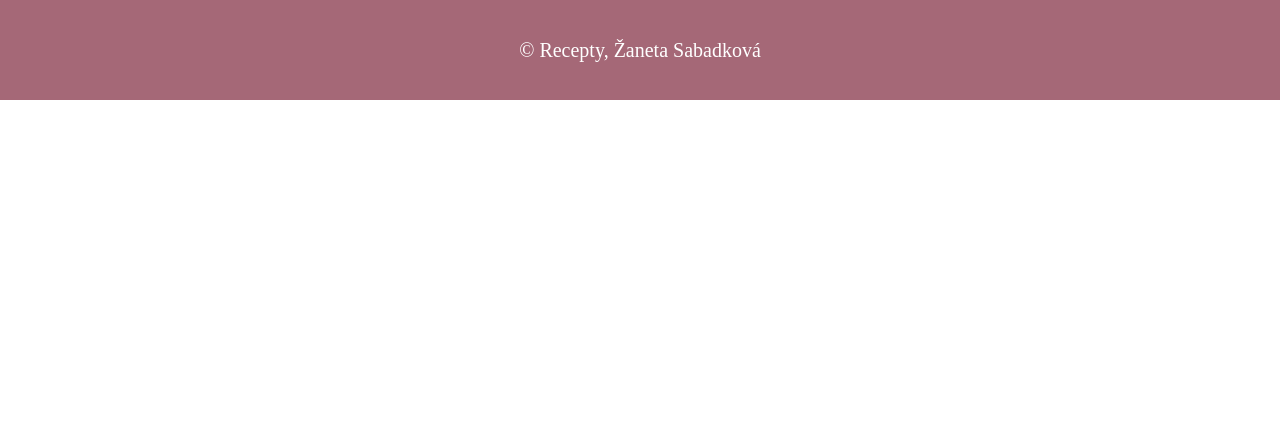
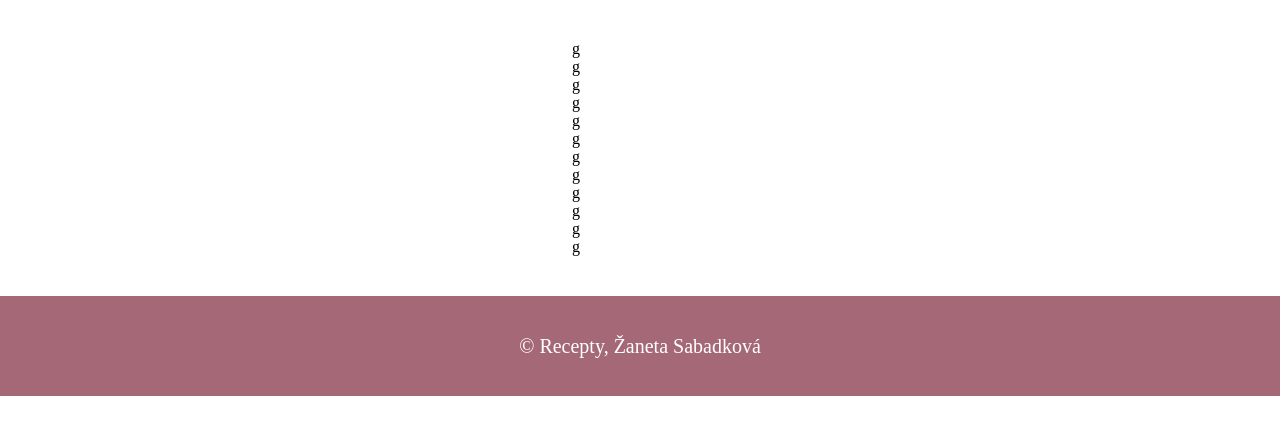
Before and after one commit to ZanetSabad/recepty, a PHP site: page /recipe.php?id=1 in a window 1280 px wide. Shown: the part 37-472 px from the top of the page. Run offline with PHP 8.4, Linux system fonts and the light colour scheme; tables that the repository leaves empty or names only in its code hold one stand-in row (values such as "Sample post"); data that the repository does not hold is empty; some web fonts are replaced.

Commit message:
lehké stylování a výpis receptu do stránky

```diff
--- a/breakfast.php
+++ b/breakfast.php
@@ -25,7 +25,7 @@
         <section class="main-heading">
             <h1>Snídaně</h1>
         </section>
-        <section class="recipe-list">
+        <section class="individually-recipe-list-">
             <?php if(empty($recipe)): ?>
                 <p>Žádný recept nebyl nalezen</p>
             <?php else: ?>
--- /dev/null
+++ b/css/recipe.css
@@ -0,0 +1,25 @@
+.recipe-list{
+    text-align: center;
+}
+
+.box{
+    display: flex;
+    justify-content: center;
+    margin: 40px;
+}
+
+.weight {
+    width: 10vw;
+    display: flex;
+    flex-direction: column;
+}
+
+.basis{
+    width: 10vw;
+    display: flex;
+    flex-direction: column;
+}
+
+.method{
+    margin-bottom: 20px;
+}
--- a/recipe.php
+++ b/recipe.php
@@ -7,6 +7,7 @@
 
     if( isset($_GET["id"]) and is_numeric($_GET["id"])) {
         $recipe = getRecipe($connection, $_GET["id"]);
+
     }
 
 ?>
@@ -18,6 +19,7 @@
     <meta name="viewport" content="width=device-width, initial-scale=1.0">
     <link rel="stylesheet" href="css/general.css">
     <link rel="stylesheet" href="css/footer.css">
+    <link rel="stylesheet" href="css/recipe.css">
     <title>Recept</title>
 </head>
 <body>
@@ -25,39 +27,42 @@
     <?php require "assets/header.php" ?>
 
     <main>
-        <section>
+        <section class="recipe-list">
             <?php if($recipe === NULL): ?>
                 <p>Recept neexistuje</p>
             <?php else : ?>
-                <div class="box-one">
-                    <h2><?= $recipe["name"] ?></h2>
-                    <p><?= $recipe["weight"] ?></p>
-                    <p><?= $recipe["basis"] ?></p>
-                    <p><?= $recipe["weight1"] ?></p>
-                    <p><?= $recipe["basis1"] ?></p>
-                    <p><?= $recipe["weight2"] ?></p>
-                    <p><?= $recipe["basis2"] ?></p>
-                    <p><?= $recipe["weight3"] ?></p>
-                    <p><?= $recipe["basis3"] ?></p>
-                    <p><?= $recipe["weight4"] ?></p>
-                    <p><?= $recipe["basis4"] ?></p>
-                    <p><?= $recipe["weight5"] ?></p>
-                    <p><?= $recipe["basis5"] ?></p>
-                </div>
-                <div class="box-two">
-                    <p><?= $recipe["weight6"] ?></p>
-                    <p><?= $recipe["basis6"] ?></p>
-                    <p><?= $recipe["weight7"] ?></p>
-                    <p><?= $recipe["basis7"] ?></p>
-                    <p><?= $recipe["weight8"] ?></p>
-                    <p><?= $recipe["basis8"] ?></p>
-                    <p><?= $recipe["weight9"] ?></p>
-                    <p><?= $recipe["basis9"] ?></p>
-                    <p><?= $recipe["weight10"] ?></p>
-                    <p><?= $recipe["basis10"] ?></p>
-                    <p><?= $recipe["weight11"] ?></p>
-                    <p><?= $recipe["basis11"] ?></p>
-                </div>
+                <h2><?= $recipe["name"] ?></h2>
+                <div class="box">
+                       <div class="weight">
+                            <p><?= $recipe["weight"] . " " . "g" ?></p>
+                            <p><?= $recipe["weight1"] . " " . "g"  ?></p>
+                            <p><?= $recipe["weight2"] . " " . "g"  ?></p>
+                            <p><?= $recipe["weight3"] . " " . "g"  ?></p>
+                            <p><?= $recipe["weight4"] . " " . "g"  ?></p>
+                            <p><?= $recipe["weight5"] . " " . "g"  ?></p>
+                            <p><?= $recipe["weight6"] . " " . "g"  ?></p>
+                            <p><?= $recipe["weight7"] . " " . "g"  ?></p>
+                            <p><?= $recipe["weight8"] . " " . "g"  ?></p>
+                            <p><?= $recipe["weight9"] . " " . "g"  ?></p>
+                            <p><?= $recipe["weight10"] . " " . "g"  ?></p>
+                            <p><?= $recipe["weight11"] . " " . "g"  ?></p>
+                       </div>
+                       <div class="basis">
+                            <p><?= $recipe["basis"]?></p>
+                            <p><?= $recipe["basis1"]?></p>
+                            <p><?= $recipe["basis2"]?></p>
+                            <p><?= $recipe["basis3"]?></p>
+                            <p><?= $recipe["basis4"]?></p>
+                            <p><?= $recipe["basis5"]?></p>
+                            <p><?= $recipe["basis6"]?></p>
+                            <p><?= $recipe["basis7"]?></p>
+                            <p><?= $recipe["basis8"]?></p>
+                            <p><?= $recipe["basis9"]?></p>
+                            <p><?= $recipe["basis10"]?></p>
+                            <p><?= $recipe["basis11"]?></p>
+                       </div>
+                    </div>
+            <p class="method"><?= $recipe["method"]?></p>
             <?php  endif ?>
         </section>
     </main>
@@ -67,3 +72,29 @@
 
 </body>
 </html>
+
+
+<!-- <div class="one-ingredient">
+                            <p class="weight"><?= $recipe["weight"] ?></p>
+                            <p class="basis"><?= $recipe["basis"] ?></p>
+                        </div>
+                        <div class="one-ingredient">
+                            <p class="weight"><?= $recipe["weight1"] ?></p>
+                            <p><?= $recipe["basis1"] ?></p>
+                        </div>
+                        <div class="one-ingredient">
+                            <p class="weight"><?= $recipe["weight2"] ?></p>
+                            <p><?= $recipe["basis2"] ?></p>
+                        </div>
+                        <div class="one-ingredient">
+                            <p class="weight"><?= $recipe["weight3"] ?></p>
+                            <p><?= $recipe["basis3"] ?></p>
+                        </div>
+                        <div class="one-ingredient">
+                            <p class="weight"><?= $recipe["weight4"] ?></p>
+                            <p><?= $recipe["basis4"] ?></p>
+                        </div>
+                        <div class="one-ingredient">
+                            <p class="weight"><?= $recipe["weight5"] ?></p>
+                            <p><?= $recipe["basis5"] ?></p>
+                        </div>  -->
```
